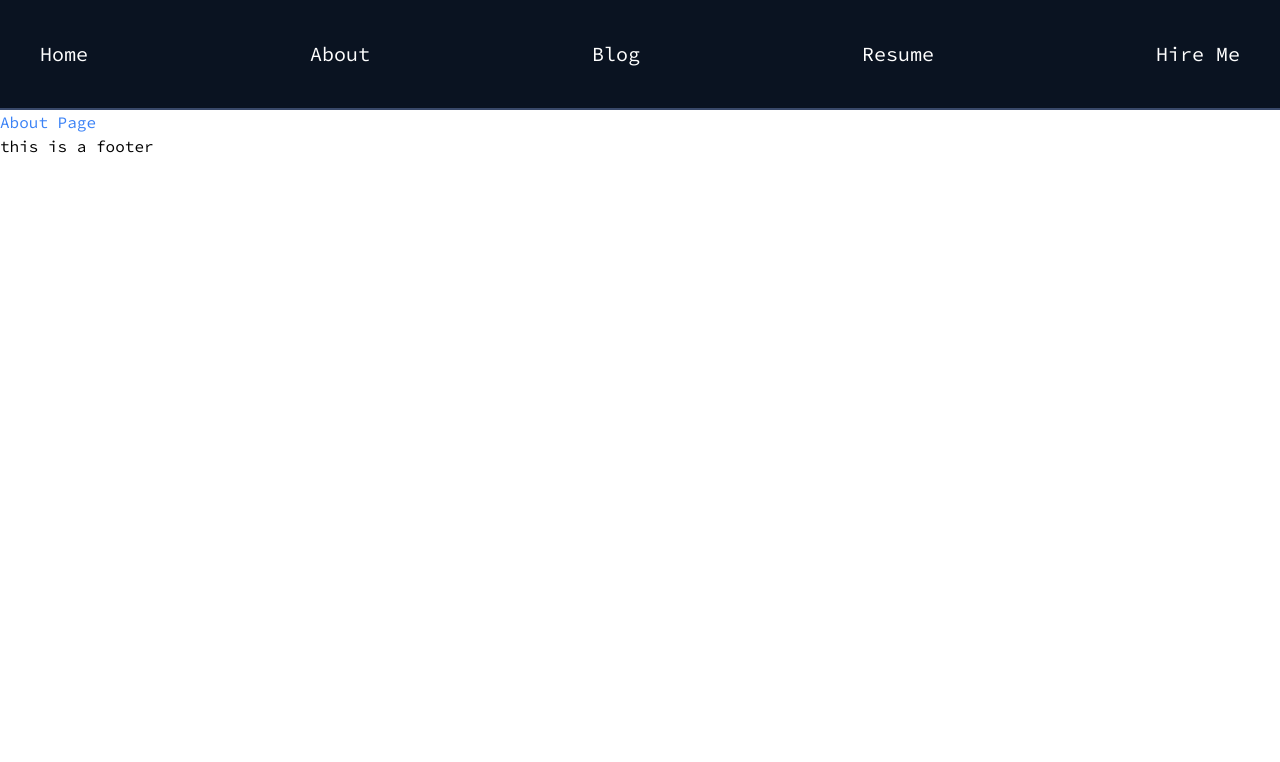
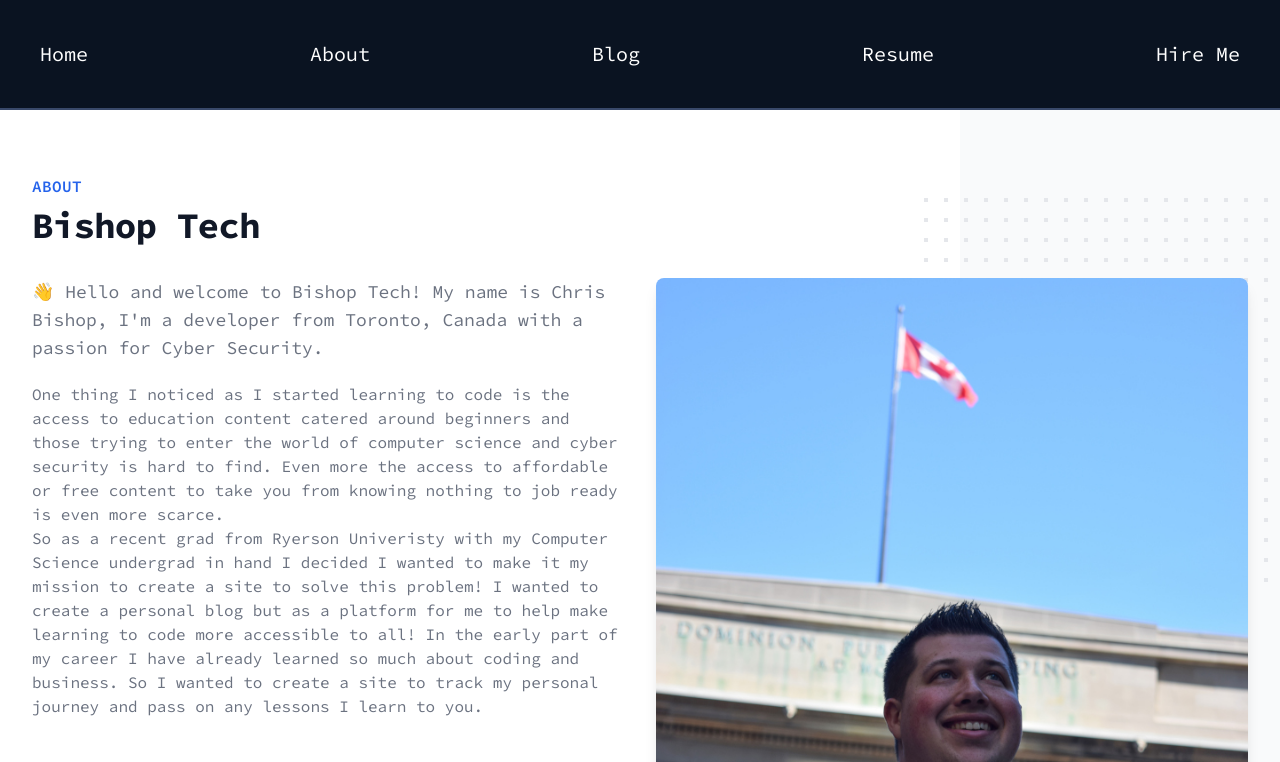
Before and after one commit to bishopTech/website, a Gatsby site in the folder gatsby/: page /about in a window 1280 px wide. Shown: the top 762 px of the page. Built offline with nearby package versions, Linux system fonts and the light colour scheme; Gatsby itself is replaced by a stand-in of ours; what @tailwindcss/typography would draw is missing.

Commit message:
Worked on about page

```diff
--- a/gatsby/src/pages/about.js
+++ b/gatsby/src/pages/about.js
@@ -1,10 +1,75 @@
 import React from 'react'
 import Layout from '../components/layout/Layout'
+import Img from 'gatsby-image'
+import {graphql} from 'gatsby'
 
-export default function about () {
+export const query = graphql`
+  query {
+    image: file(relativePath: { eq: "images/personal.JPG" }) {
+      publicURL
+    }
+  }
+`
+
+export default function about ({data: {image}}) {
+  console.log(image)
   return (
     <Layout>
-      <h1 className='text-blue-500'>About Page</h1>
+      <div className='bg-white overflow-hidden'>
+        <div className='relative max-w-7xl mx-auto py-16 px-4 sm:px-6 lg:px-8'>
+          <div className='hidden lg:block bg-gray-50 absolute top-0 bottom-0 left-3/4 w-screen' />
+          <div className='mx-auto text-base max-w-prose lg:max-w-none'>
+            <h2 className='text-base text-blue-600 font-semibold tracking-wide uppercase'>About</h2>
+            <h3 className='mt-2 text-3xl leading-8 font-extrabold tracking-tight text-gray-900 sm:text-4xl'>Bishop Tech</h3>
+          </div>
+          <div className='mt-8 lg:grid lg:grid-cols-2 lg:gap-8'>
+            <div className='relative lg:row-start-1 lg:col-start-2'>
+              <svg className='hidden lg:block absolute top-0 right-0 -mt-20 -mr-20' width='404' height='384' fill='none' viewBox='0 0 404 384' aria-hidden='true'>
+                <defs>
+                  <pattern id='de316486-4a29-4312-bdfc-fbce2132a2c1' x='0' y='0' width='20' height='20' patternUnits='userSpaceOnUse'>
+                    <rect x='0' y='0' width='4' height='4' className='text-gray-200' fill='currentColor' />
+                  </pattern>
+                </defs>
+                <rect width='404' height='384' fill='url(#de316486-4a29-4312-bdfc-fbce2132a2c1)' />
+              </svg>
+              <div className='relative text-base mx-auto max-w-prose lg:max-w-none'>
+                <figure>
+                  <div className='aspect-w-12 aspect-h-7 lg:aspect-none'>
+                    <img className='rounded-lg shadow-lg object-cover object-center' src={image.publicURL} alt='Whitney leaning against a railing on a downtown street' width='1184' height='1376' />
+                  </div>
+                  <figcaption className='mt-3 flex text-sm text-gray-500'>
+                    {/* herocon name camera */}
+                    <svg className='flex-none w-5 h-5 text-gray-400' xmlns='http://www.w3.org/2000/svg' viewBox='0 0 20 20' fill='currentColor' aria-hidden='true'>
+                      <path fillRule='evenodd' d='M4 5a2 2 0 00-2 2v8a2 2 0 002 2h12a2 2 0 002-2V7a2 2 0 00-2-2h-1.586a1 1 0 01-.707-.293l-1.121-1.121A2 2 0 0011.172 3H8.828a2 2 0 00-1.414.586L6.293 4.707A1 1 0 015.586 5H4zm6 9a3 3 0 100-6 3 3 0 000 6z' clipRule='evenodd' />
+                    </svg>
+                    <span className='ml-2'>Photograph by Cristian Urroz</span>
+                  </figcaption>
+                </figure>
+              </div>
+            </div>
+            <div className='mt-8 lg:mt-0'>
+              <div className='text-base max-w-prose mx-auto lg:max-w-none'>
+                <p className='text-lg text-gray-500'>
+                  👋 Hello and welcome to Bishop Tech! My name is Chris Bishop, I'm a developer from Toronto, Canada with a passion for Cyber Security.
+                </p>
+              </div>
+              <div className='mt-5 prose prose-blue text-gray-500 mx-auto lg:max-w-none lg:row-start-1 lg:col-start-1'>
+                <p>
+                  One thing I noticed as I started learning to code is the access to education content catered around beginners and those trying to enter the world of computer science and cyber security is hard to find.
+                  Even more the access to affordable or free content to take you from knowing nothing to job ready is even more scarce.
+                </p>
+
+                <p>
+                  So as a recent grad from Ryerson Univeristy with my Computer Science undergrad in hand I decided I wanted to make it my mission to create a site to solve this problem! I wanted to create a personal blog but as a platform for me to help make learning to code more accessible to all!
+                  In the early part of my career I have already learned so much about coding and business.
+                  So I wanted to create a site to track my personal journey and pass on any lessons I learn to you.
+                </p>
+              </div>
+            </div>
+          </div>
+        </div>
+      </div>
+
     </Layout>
   )
 }
```
Also changed, not shown: gatsby/README.md, gatsby/src/assets/images/personal.JPG (added), gatsby/src/assets/images/small-personal.JPG (added).
